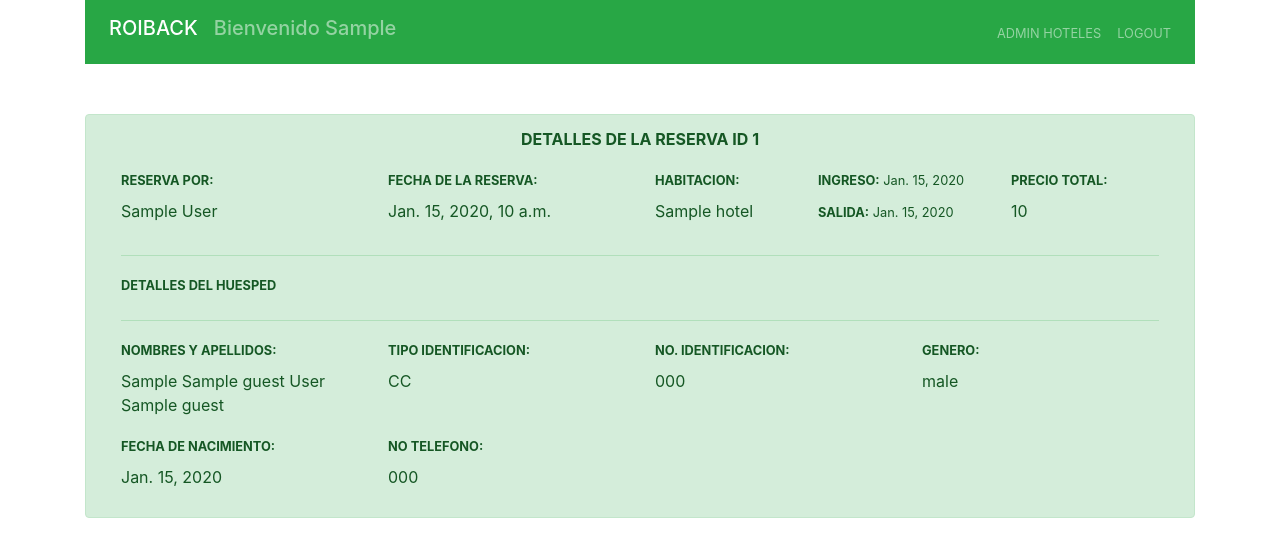
After one commit to Reyes2777/roiback, a Django app: a page that uses templates/base.html in a window 1280 px wide. The commit adds this page. Shown: the top 557 px of the page. Run offline with Django 3.2, Linux system fonts and the light colour scheme; a user stored in the database is signed in; tables that the repository leaves empty hold one stand-in row (values such as "Sample post"); some libraries are stand-ins or nearby versions.

Commit message:
add field price_total in Reservation model, add field email in guest model, validates dates to reserve, count in button reserves and finish details booking

```diff
--- a/booking/models.py
+++ b/booking/models.py
@@ -47,6 +47,7 @@ class Reservation(models.Model):
     user = models.ForeignKey(CustomUser, default=1, verbose_name='User', on_delete=models.SET_DEFAULT)
     created = models.DateTimeField(auto_now_add=True, verbose_name='Fecha de creación')
     updated = models.DateTimeField(auto_now=True, verbose_name='Fecha de edición')
+    price_total = models.IntegerField(null=True)
 
     @property
     def guests(self):
@@ -61,6 +62,7 @@ class Guest(models.Model):
     second_name = models.CharField(max_length=50, null=True)
     last_name = models.CharField(max_length=50)
     last_second_name = models.CharField(max_length=50, null=True)
+    email = models.CharField(max_length=50, null=True)
     birthday_date = models.DateField()
     gender = models.CharField(choices=GENDER, max_length=50)
     identification_number = models.CharField(max_length=12)
--- a/booking/urls.py
+++ b/booking/urls.py
@@ -19,9 +19,11 @@ urlpatterns = [
         name='update_room'),
     url(r'^delete-room/(?P<pk>\d+)$', permission_required('is_staff')(views.RoomDelete.as_view()),
         name='delete_room'),
-    url(r'^new-reservation/(?P<room>\w{0,50})/$', login_required(views.reservation_view),
+    url(r'^new-reservation/(?P<room>\w{0,50})/$', login_required(views.reservations_view),
         name='reservation'),
     url(r'^reservations', login_required(views.reservation_list), name='reservations'),
     url(r'^delete-reservation/(?P<pk>\d+)$', permission_required('is_staff')(views.ReservationDelete.as_view()),
         name='delete_reservation'),
+    url(r'^detail-reservation/(?P<id_reservation>\d+)$', permission_required('is_staff')(views.details_reservation),
+        name='detail_reservation')
 ]
--- a/booking/views.py
+++ b/booking/views.py
@@ -19,6 +19,7 @@ def filter_view(request):
                                     hotel__active=True)
     today = datetime.date.today()
     reservations = Reservation.objects.all()
+    count_reservations = reservations.count()
     location_room_query = request.GET.get('location_room')
     capacity_room_query = request.GET.get('capacity_room')
     date_in_query = request.GET.get('date_in')
@@ -45,6 +46,7 @@ def filter_view(request):
 
     context = {
         'rooms': query_set,
+        'qt_reservations': count_reservations,
         'today': today.strftime('%Y-%m-%d'),
         'max_day': (today + datetime.timedelta(days=365)).strftime('%Y-%m-%d')
     }
@@ -53,7 +55,7 @@ def filter_view(request):
     return render(request, 'home.html', context)
 
 
-def reservation_view(request, room):
+def reservations_view(request, room):
     user = request.POST.get('user')
     today = datetime.date.today()
     date_enter = request.POST.get('date_of_enter')
@@ -73,7 +75,12 @@ def reservation_view(request, room):
     if user and room:
         if validate_availability_rooms(date_enter, date_exit, user):
             try:
-                reservation = Reservation(user=user, reserved_room=room, date_of_enter=date_enter, date_of_exit=date_exit)
+                price_total = calculate_price_total(date_enter, date_exit, room.price)
+                reservation = Reservation(user=user,
+                                          reserved_room=room,
+                                          date_of_enter=date_enter,
+                                          date_of_exit=date_exit,
+                                          price_total=price_total)
                 reservation.save()
                 subject = 'ROIBACK Your Reservation has been Confirmed'
                 message = '{} {} Tu reservación ha sido confirmada en el hotel {} para fecha de ingreso {} ' \
@@ -95,17 +102,20 @@ def reservation_view(request, room):
 def validate_availability_rooms(date_enter, date_exit, user):
     reservations = Reservation.objects.all()
     print(reservations)
-    try:
-        reservations = reservations.filter(
-            Q(date_of_enter__range=(date_enter, date_exit)) |
-            Q(date_of_exit__range=(date_enter, date_exit)),
-            reserved_room__id=int(user.id))
-    except Exception as e:
-        print(e)
-    if reservations:
+    if datetime.datetime.strptime(date_enter, '%Y-%m-%d') < datetime.datetime.strptime(date_exit, '%Y-%m-%d'):
+        try:
+            reservations = reservations.filter(
+                Q(date_of_enter__range=(date_enter, date_exit)) |
+                Q(date_of_exit__range=(date_enter, date_exit)),
+                reserved_room__id=int(user.id))
+        except Exception as e:
+            print(e)
+        if reservations:
+            return False
+        else:
+            return True
+    else:
         return False
-    else:
-        return True
 
 
 def create_guest(request, _id, reservation):
@@ -118,19 +128,38 @@ def create_guest(request, _id, reservation):
     identification_number = request.POST.get('identification_number{}'.format(_id))
     identification_type = request.POST.get('identification_type{}'.format(_id))
     mobile_number = request.POST.get('mobile_number{}'.format(_id))
+    email = request.POST.get('email{}'.format(_id))
 
     print(first_name, second_name, last_name, last_second_name, birthday_date, gender, identification_number,
-          identification_type, mobile_number)
+          identification_type, mobile_number, email)
 
     guest = Guest(
         first_name=first_name, second_name=second_name, last_name=last_name, last_second_name=last_second_name,
         birthday_date=birthday_date, gender=gender, identification_type=identification_type,
-        identification_number=identification_number, mobile_number=mobile_number, reservation=reservation
+        identification_number=identification_number, mobile_number=mobile_number, reservation=reservation,
+        email=email
     )
     try:
         guest.save()
     except Exception as e:
         print(e)
+
+
+def calculate_price_total(date_enter, date_exit, price):
+    date_enter = datetime.datetime.strptime(date_enter, '%Y-%m-%d')
+    date_exit = datetime.datetime.strptime(date_exit, '%Y-%m-%d')
+    days = date_exit - date_enter
+    price_total = days.days * price
+    print(price_total)
+    return price_total
+
+
+def details_reservation(request, id_reservation):
+    reservation = Reservation.objects.get(id=int(id_reservation))
+    context = {
+        'reservation': reservation,
+    }
+    return render(request, 'booking/detail-booking.html', context)
 
 
 def details_admin(request):
--- a/roiback/settings.py
+++ b/roiback/settings.py
@@ -23,7 +23,7 @@ BASE_DIR = os.path.dirname(os.path.dirname(os.path.abspath(__file__)))
 SECRET_KEY = 'a248s2ei2&kt@)nouzfcq(j6-k&*3p1+!me_28bk=a22g6a42*'
 
 # SECURITY WARNING: don't run with debug turned on in production!
-DEBUG = False
+DEBUG = True
 
 ALLOWED_HOSTS = ['*']
 
--- a/templates/base.html
+++ b/templates/base.html
@@ -36,11 +36,6 @@
               <li class="nav-item ">
                   <a class="nav-link"href="{% url 'details'%}"><small>ADMIN HOTELES</small></a>
               </li>
-              <li class="nav-item ">
-                  <a class="btn btn-success" href="{% url 'reservations'%}"><small>RESERVAS</small>
-                  <span class="badge badge-light">4</span>
-                  </a>
-              </li>
               {%endif%}
             <li class="nav-item ">
               <a class="nav-link" href="{% url 'logout' %}"><small>LOGOUT</small></a>
--- a/templates/booking/bookings.html
+++ b/templates/booking/bookings.html
@@ -32,8 +32,7 @@
               <td>{{reservation.date_of_exit}}</td>
               <td>{{reservation.created}}</td>
             <td>
-                <a class="text-success"href="{% url 'update_room' reservation.id %}"><small>Editar</small></a><small> |</small>
-                <a class="text-danger" href="{% url 'delete_reservation' reservation.id %}"><small>Borrar</small></a></td>
+                <a class="text-success"href="{% url 'detail_reservation' reservation.id %}"><small>Detalles</small></a>
             <td>
             </td>
           </tr>
--- /dev/null
+++ b/templates/booking/detail-booking.html
@@ -0,0 +1,71 @@
+{% extends 'base.html' %}
+<title>{% block title %}Reservations{% endblock %}</title>
+{% block content %}
+<div class="container">
+  <div class="row" style="height: 50px;"></div>
+  <div class="alert alert-success" role="alert">
+    <div class="col-md-12">
+      <p class="text-center font-weight-bold">DETALLES DE LA RESERVA ID {{reservation.id}}</p>
+      <div class="row ">
+        <div class="col-sm-3">
+          <label><small class="font-weight-bold">RESERVA POR:</small></label>
+          <p class="text-left">{{reservation.user.first_name}} {{reservation.user.last_name}}</p>
+        </div>
+        <div class="col-sm-3">
+          <label><small class="font-weight-bold">FECHA DE LA RESERVA:</small></label>
+          <p class="text-left">{{reservation.created}}</p>
+        </div>
+        <div class="col-sm-2">
+          <label><small class="font-weight-bold">HABITACION:</small></label>
+          <p class="text-left">{{reservation.reserved_room.hotel.name}}</p>
+        </div>
+        <div class="col-sm-2">
+          <div class="row">
+            <label><small class="font-weight-bold">INGRESO:</small><small> {{reservation.date_of_enter}}</small></label>
+          </div>
+          <div class="row">
+            <label><small class="font-weight-bold">SALIDA:</small><small> {{reservation.date_of_exit}}</small></label>
+          </div>
+        </div>
+        <div class="col-sm-2">
+          <label><small class="font-weight-bold">PRECIO TOTAL:</small></label>
+          <p class="text-left">{{reservation.price_total}}</p>
+        </div>
+      </div>
+      {% for guest in reservation.guests %}
+      <hr>
+      <label><small class="font-weight-bold">DETALLES DEL HUESPED</small></label>
+       <hr>
+      <div class="row">
+        <div class="col-sm-3">
+          <label><small class="font-weight-bold">NOMBRES Y APELLIDOS:</small></label>
+          <p class="text-left">{{guest.first_name}} {{guest.second_name}} {{guest.last_name}} {{guest.last_second_name}}</p>
+        </div>
+        <div class="col-sm-3">
+          <label><small class="font-weight-bold">TIPO IDENTIFICACION:</small></label>
+          <p class="text-left">{{guest.identification_type}}</p>
+        </div>
+        <div class="col-sm-3">
+          <label><small class="font-weight-bold">NO. IDENTIFICACION:</small></label>
+          <p class="text-left">{{guest.identification_number}}</p>
+        </div>
+        <div class="col-sm-3">
+          <label><small class="font-weight-bold">GENERO:</small></label>
+          <p class="text-left">{{guest.gender}}</p>
+        </div>
+      </div>
+      <div class="row">
+        <div class="col-sm-3">
+          <label><small class="font-weight-bold">FECHA DE NACIMIENTO:</small></label>
+          <p class="text-left">{{guest.birthday_date}}</p>
+        </div>
+        <div class="col-sm-3">
+          <label><small class="font-weight-bold">NO TELEFONO:</small></label>
+          <p class="text-left">{{guest.mobile_number}}</p>
+        </div>
+      </div>
+      {% endfor %}
+    </div>
+  </div>
+</div>
+{% endblock %}
--- a/templates/home.html
+++ b/templates/home.html
@@ -34,6 +34,9 @@
           </div>
         </div>
     <button type="submit" class="btn btn-success">Busqueda</button>
+        <a class="btn btn-success" href="{% url 'reservations'%}"><small>RESERVAS</small>
+            <span class="badge badge-light">{{qt_reservations}}</span>
+        </a>
   </form>
   </div>
 
```
Also changed, not shown: templates/booking/form-reservation.html (+10 -2 lines), booking/migrations/0011_auto_20200106_1528.py (added).
